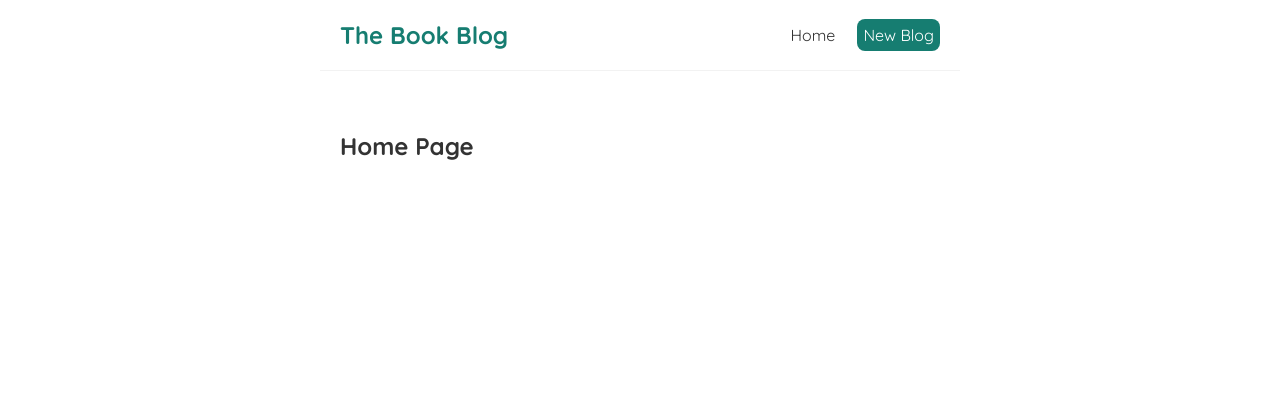
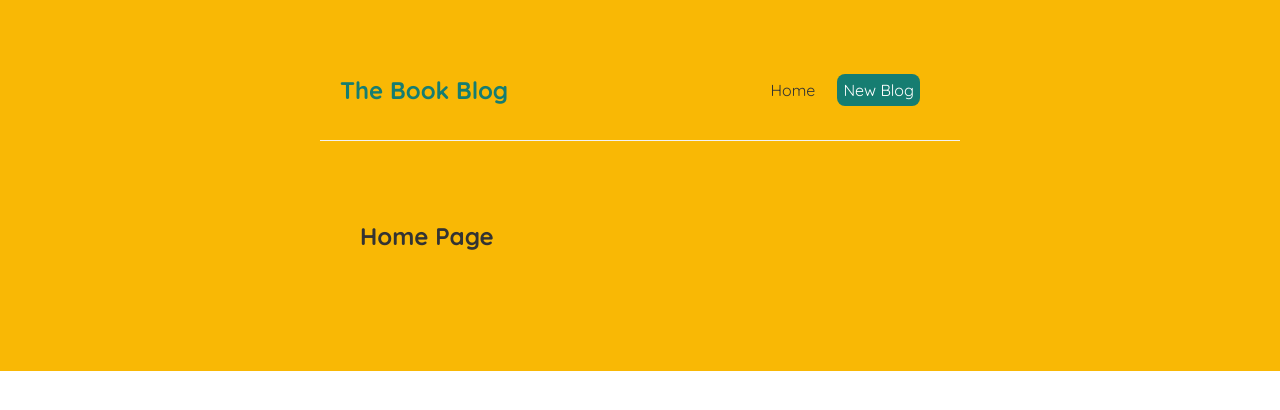
Before and after one commit to TreesaAbraham/CodingBeginning, a React (Create React App) app: page / in a window 1280 px wide. Shown: the top 410 px of the page. Built offline with nearby package versions, Linux system fonts and the light colour scheme.

Commit message:
add background color and padding to div in index.css

```diff
--- a/src/index.css
+++ b/src/index.css
@@ -33,3 +33,7 @@
   margin: 40px auto;
   padding: 20px;
 }
+div {
+  background-color: #f9b805;
+  padding: 20px;
+}
```
